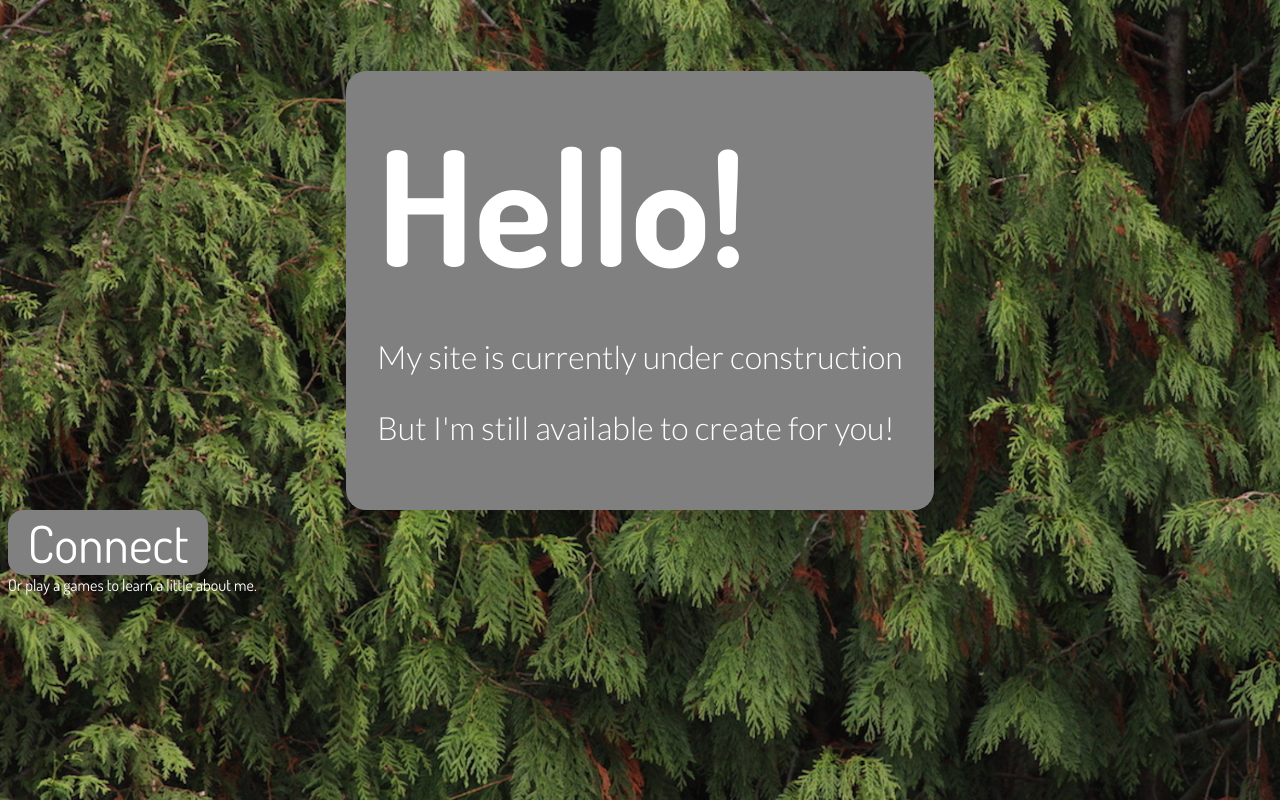
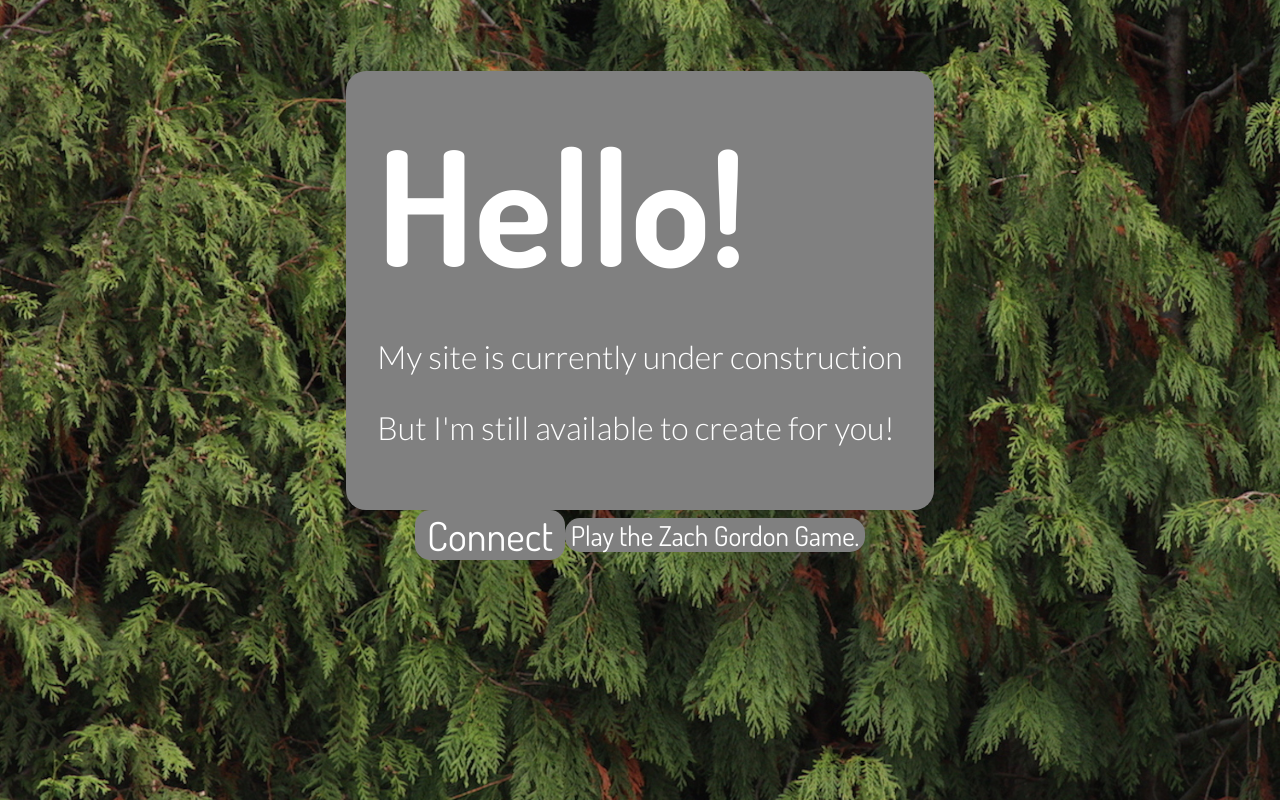
Before and after one commit to ZachKGordon/mysite, a website: page index.html in a window 1280 px wide. Drawn offline with Linux system fonts and the light colour scheme.

Commit message:
Style buttons (wip)

```diff
--- a/index.html
+++ b/index.html
@@ -17,7 +17,7 @@
       <div class=" email connect-style">
         <a href="mailto:zachkgordon@gmail.com">Connect</a>
       </div>
-      <div class="game connect-style">Or play a games to learn a little about me.
+      <div class="game connect-style"> Play the Zach Gordon Game.
       </div>
     </div>
   </body>
--- a/sass/style.scss
+++ b/sass/style.scss
@@ -33,8 +33,11 @@ body {
 }
 
 .connect-container {
+  display: flex;
+  justify-content: center;
+  align-items: center;
 :hover {
-    background: pink;
+    background: #d3d3d3;
   }
 }
 
@@ -45,12 +48,20 @@ body {
 }
 
 .email {
-  font-size: 3.2em;
+  font-size: 2.5em;
   background: gray;
   display: flex;
   align-items: center;
   justify-content: center;
-  width: 200px;
+  width: 150px;
   border-radius: 15px;
-
 }
+.game {
+  font-size: 1.7em;
+  background: gray;
+  display: flex;
+  align-items: center;
+  justify-content: center;
+  width: 300px;
+  border-radius: 15px;
+}
```
Also changed, not shown: css/style.css.
